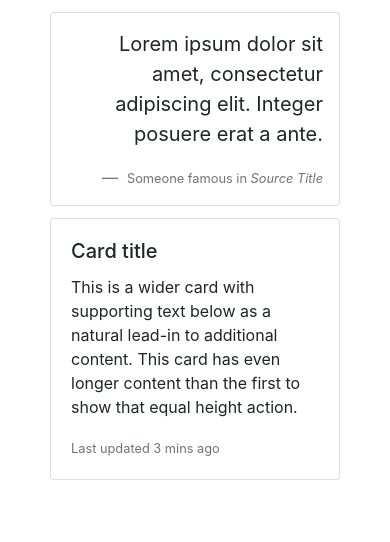
After one commit to AJP20/AJP20.github.io, a PHP site: page /projects.html in a window 390 px wide. The commit adds this page. Shown: the part 2005-2547 px from the top of the page. Run offline with PHP 8.4, Linux system fonts and the light colour scheme; some libraries are stand-ins or nearby versions.

Commit message:
no message

```diff
--- a/css/main.css
+++ b/css/main.css
@@ -7,7 +7,7 @@
 	-webkit-border-radius: 50%;
 	-moz-border-radius: 50%;
 	border-radius: 50%;
-	border: 5px solid #eee;
+	border: 3px solid #eee;
 	-webkit-box-shadow: 2px 2px 5px 0px rgba(0, 0, 0, 1);
 	-moz-box-shadow: 2px 2px 5px 0px rgba(0, 0, 0, 1);
 	box-shadow: 2px 2px 5px 0px rgba(0, 0, 0, 1);
--- /dev/null
+++ b/projects.html
@@ -0,0 +1,130 @@
+<!DOCTYPE html>
+<html>
+<head>
+    <meta name="viewport" content="width=device-width, initial-scale=1">
+    <meta name="format-detection" content="telephone=no">
+
+    <title>AJP</title>
+
+    <link rel="apple-touch-icon" sizes="180x180" href="images/favicon/apple-touch-icon.png">
+    <link rel="icon" type="image/png" sizes="32x32" href="images/favicon/favicon-32x32.png">
+    <link rel="icon" type="image/png" sizes="16x16" href="images/favicon/favicon-16x16.png">
+    <link rel="manifest" href="images/favicon/site.webmanifest">
+    <link rel="mask-icon" href="images/favicon/safari-pinned-tab.svg" color="#5bbad5">
+
+    <link rel="stylesheet" type="text/css" href="css/nav.css">
+    <link rel="stylesheet" type="text/css" href="css/main.css">
+    <link rel="stylesheet" type="text/css" href="css/footer.css">
+
+    <link rel="stylesheet" href="https://maxcdn.bootstrapcdn.com/bootstrap/4.0.0/css/bootstrap.min.css"
+          integrity="sha384-Gn5384xqQ1aoWXA+058RXPxPg6fy4IWvTNh0E263XmFcJlSAwiGgFAW/dAiS6JXm" crossorigin="anonymous">
+    <script src="https://kit.fontawesome.com/07fde917dd.js"></script>
+</head>
+<body>
+<nav class="navbar navbar-expand-md navbar-dark bg-dark">
+    <a class="navbar-brand" href="home.html">
+        <div data-tilt data-tilt-scale="1.1" data-tilt-perspective="250">
+            <img src="images/AJP_Logo.png" height="45px" alt="Responsive image">
+        </div>
+    </a>
+    <button class="navbar-toggler collapsed" type="button" data-toggle="collapse" data-target="#navbarNav"
+            aria-controls="navbarNav" aria-expanded="false" aria-label="Toggle navigation">
+        <span class="icon-bar"></span>
+        <span class="icon-bar"></span>
+        <span class="icon-bar"></span>
+    </button>
+    <div class="collapse navbar-collapse" id="navbarNav">
+        <ul class="navbar-nav">
+            <li class="nav-item">
+                <a class="nav-link" href="home.html">Home</a>
+            </li>
+            <li class="nav-item active">
+                <a class="nav-link" href="projects.html">Projects</a>
+            </li>
+        </ul>
+    </div>
+</nav>
+
+<div class="card-columns" style="padding: 50px">
+    <div class="card">
+        <img class="card-img-top" src="..." alt="Card image cap">
+        <div class="card-body">
+            <h5 class="card-title">NibbleAt</h5>
+            <p class="card-text">NibbleAt is a React Native built app available on both the App Store and Google Play.
+                NibbleAt utilizes Yelps API for populating open restaurant within a 10 mile radius from the user.
+                We store users likes and dislikes in a PostgreSQL via a GraphQL API, this will enable us in the future
+                to recommend restaurants based off the users input</p>
+        </div>
+    </div>
+    <div class="card p-3">
+        <blockquote class="blockquote mb-0 card-body">
+            <p>Lorem ipsum dolor sit amet, consectetur adipiscing elit. Integer posuere erat a ante.</p>
+            <footer class="blockquote-footer">
+                <small class="text-muted">
+                    Someone famous in <cite title="Source Title">Source Title</cite>
+                </small>
+            </footer>
+        </blockquote>
+    </div>
+    <div class="card">
+        <img class="card-img-top" src="..." alt="Card image cap">
+        <div class="card-body">
+            <h5 class="card-title">Card title</h5>
+            <p class="card-text">This card has supporting text below as a natural lead-in to additional content.</p>
+            <p class="card-text"><small class="text-muted">Last updated 3 mins ago</small></p>
+        </div>
+    </div>
+    <div class="card bg-primary text-white text-center p-3">
+        <blockquote class="blockquote mb-0">
+            <p>Lorem ipsum dolor sit amet, consectetur adipiscing elit. Integer posuere erat.</p>
+            <footer class="blockquote-footer">
+                <small>
+                    Someone famous in <cite title="Source Title">Source Title</cite>
+                </small>
+            </footer>
+        </blockquote>
+    </div>
+    <div class="card text-center">
+        <div class="card-body">
+            <h5 class="card-title">Card title</h5>
+            <p class="card-text">This card has supporting text below as a natural lead-in to additional content.</p>
+            <p class="card-text"><small class="text-muted">Last updated 3 mins ago</small></p>
+        </div>
+    </div>
+    <div class="card">
+        <img class="card-img" src="..." alt="Card image">
+    </div>
+    <div class="card p-3 text-right">
+        <blockquote class="blockquote mb-0">
+            <p>Lorem ipsum dolor sit amet, consectetur adipiscing elit. Integer posuere erat a ante.</p>
+            <footer class="blockquote-footer">
+                <small class="text-muted">
+                    Someone famous in <cite title="Source Title">Source Title</cite>
+                </small>
+            </footer>
+        </blockquote>
+    </div>
+    <div class="card">
+        <div class="card-body">
+            <h5 class="card-title">Card title</h5>
+            <p class="card-text">This is a wider card with supporting text below as a natural lead-in to additional content. This card has even longer content than the first to show that equal height action.</p>
+            <p class="card-text"><small class="text-muted">Last updated 3 mins ago</small></p>
+        </div>
+    </div>
+</div>
+
+
+<script src="https://code.jquery.com/jquery-3.2.1.slim.min.js"
+        integrity="sha384-KJ3o2DKtIkvYIK3UENzmM7KCkRr/rE9/Qpg6aAZGJwFDMVNA/GpGFF93hXpG5KkN"
+        crossorigin="anonymous"></script>
+
+<script src="js/tilt.jquery.js"></script>
+
+<script src="https://cdnjs.cloudflare.com/ajax/libs/popper.js/1.12.9/umd/popper.min.js"
+        integrity="sha384-ApNbgh9B+Y1QKtv3Rn7W3mgPxhU9K/ScQsAP7hUibX39j7fakFPskvXusvfa0b4Q"
+        crossorigin="anonymous"></script>
+<script src="https://maxcdn.bootstrapcdn.com/bootstrap/4.0.0/js/bootstrap.min.js"
+        integrity="sha384-JZR6Spejh4U02d8jOt6vLEHfe/JQGiRRSQQxSfFWpi1MquVdAyjUar5+76PVCmYl"
+        crossorigin="anonymous"></script>
+</body>
+</html>
```
Also changed, not shown: home.html (added, +107 -0 lines), index.html (deleted, +0 -82 lines), package-lock.json (added).
